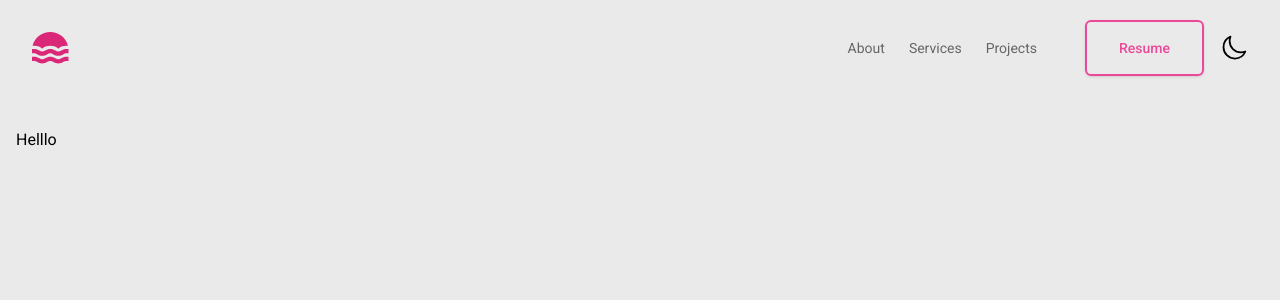
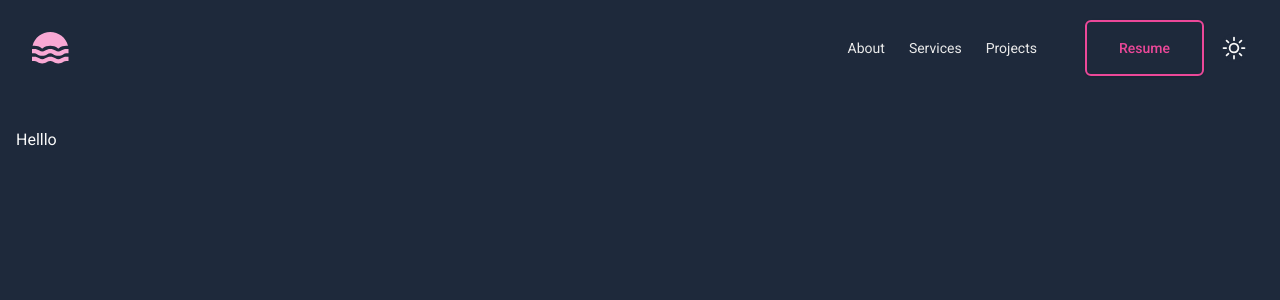
Before and after one commit to keelviinn/portfolio_kelvin, a Next.js app: page / in a window 1280 px wide. Both pictures are taken after a click on the button 1234 px from the left and 48 px from the top of the page. Shown: the top 300 px of the page. Built offline with nearby package versions, Linux system fonts and the light colour scheme.

Commit message:
themeButton refact

```diff
--- a/app/_app.tsx
+++ /dev/null
@@ -1,12 +0,0 @@
-import { ThemeProvider } from "next-themes";
-import type { AppProps } from "next/app";
-
-function MyApp({ Component, pageProps: { ...pageProps } }: AppProps) {
-  return (
-    <ThemeProvider attribute="class">
-      <Component {...pageProps} />
-    </ThemeProvider>
-  );
-}
-
-export default MyApp;
--- a/app/layout.tsx
+++ b/app/layout.tsx
@@ -1,9 +1,15 @@
-import { Navigation } from '../components/Navigation';
-import { navItems } from '../variables/navItems';
+/* eslint-disable @next/next/no-page-custom-font */
+"use client";
+
+import { ThemeProvider } from "next-themes";
+import { Navigation } from "../components/Navigation";
+import { navItems } from "../variables/navItems";
 
 import "../styles/globals.css";
 
-export default function RootLayout({ children }: {
+export default function RootLayout({
+  children,
+}: {
   children: React.ReactNode;
 }) {
   return (
@@ -14,15 +20,22 @@ export default function RootLayout({ children }: {
         <meta charSet="utf-8" />
         <link rel="shortcut icon" href="/favicon.ico" />
         <link rel="preconnect" href="https://fonts.googleapis.com" />
-        <link rel="preconnect" href="https://fonts.gstatic.com" crossOrigin="true" />
-        <link href="https://fonts.googleapis.com/css2?family=Roboto:wght@100;300;400;500;700;900&display=swap" rel="stylesheet" />
+        <link
+          rel="preconnect"
+          href="https://fonts.gstatic.com"
+          crossOrigin="true"
+        />
+        <link
+          href="https://fonts.googleapis.com/css2?family=Roboto:wght@100;300;400;500;700;900&display=swap"
+          rel="stylesheet"
+        />
       </head>
-      <div className='min-h-screen flex flex-col'>
-        <Navigation navItems={navItems} />
-        <main className='h-screen pt-32'>
-          {children}
-        </main>
-      </div>
+      <ThemeProvider attribute="class">
+        <div className="min-h-screen flex flex-col">
+          <Navigation navItems={navItems} />
+          <main className="h-screen pt-32">{children}</main>
+        </div>
+      </ThemeProvider>
     </html>
   );
 }
--- a/components/Navigation/ThemeButton.tsx
+++ b/components/Navigation/ThemeButton.tsx
@@ -1,15 +1,6 @@
 import { useTheme } from "next-themes";
 
-export const ThemeChange = () => {
-  const { systemTheme, theme, setTheme } = useTheme();
-  const currentTheme = theme === "system" ? systemTheme : theme;
-
-  if (currentTheme === "dark") {
-    return (
-      <button
-        onClick={() => setTheme("light")}
-        className="bg-gray-200 dark:bg-slate-800 rounded-full"
-      >
+const SunIcon = () => (
   <svg
     xmlns="http://www.w3.org/2000/svg"
     fill="none"
@@ -20,18 +11,13 @@ export const ThemeChange = () => {
   >
     <path
       strokeLinecap="round"
-            stroke-linejoin="round"
+      strokeLinejoin="round"
       d="M12 3v2.25m6.364.386l-1.591 1.591M21 12h-2.25m-.386 6.364l-1.591-1.591M12 18.75V21m-4.773-4.227l-1.591 1.591M5.25 12H3m4.227-4.773L5.636 5.636M15.75 12a3.75 3.75 0 11-7.5 0 3.75 3.75 0 017.5 0z"
     />
   </svg>
-      </button>
 );
-  } else {
-    return (
-      <button
-        onClick={() => setTheme("dark")}
-        className="bg-gray-200 dark:bg-slate-800 rounded-full"
-      >
+
+const MoonIcon = () => (
   <svg
     xmlns="http://www.w3.org/2000/svg"
     fill="none"
@@ -42,11 +28,22 @@ export const ThemeChange = () => {
   >
     <path
       strokeLinecap="round"
-            stroke-linejoin="round"
+      strokeLinejoin="round"
       d="M21.752 15.002A9.718 9.718 0 0118 15.75c-5.385 0-9.75-4.365-9.75-9.75 0-1.33.266-2.597.748-3.752A9.753 9.753 0 003 11.25C3 16.635 7.365 21 12.75 21a9.753 9.753 0 009.002-5.998z"
     />
   </svg>
+);
+
+export const ThemeChange = () => {
+  const { systemTheme, theme, setTheme } = useTheme();
+  const currentTheme = theme === "system" ? systemTheme : theme;
+
+  return (
+    <button
+        onClick={() => setTheme(currentTheme === "dark" ? "light" : "dark")}
+        className="bg-gray-200 dark:bg-slate-800 rounded-full"
+    >
+      {currentTheme === "light" ? <MoonIcon /> : <SunIcon />}
     </button>
-    );
-  }
+  )
 };
--- a/modules/Introduction/index.tsx
+++ /dev/null
@@ -1,14 +0,0 @@
-import { NextComponentType } from "next"
-
-export const Introduction: NextComponentType = () => {
-  return (
-    <section
-      aria-labelledby="introduction-title"
-      className="py-40 px-4"
-    >
-      <div className="max-w-3xl mx-auto">
-        <p>Hi, I'm</p>
-      </div>
-    </section>
-  )
-}
--- a/styles/globals.css
+++ b/styles/globals.css
@@ -6,6 +6,7 @@
   body {
     @apply mx-auto;
     @apply bg-gray-200 dark:bg-slate-800;
+    @apply text-gray-800 dark:text-gray-100;
   }
 }
 
```
Also changed, not shown: context/ThemeContext.tsx (added). Lines whose indentation alone changed are shown as unchanged.
